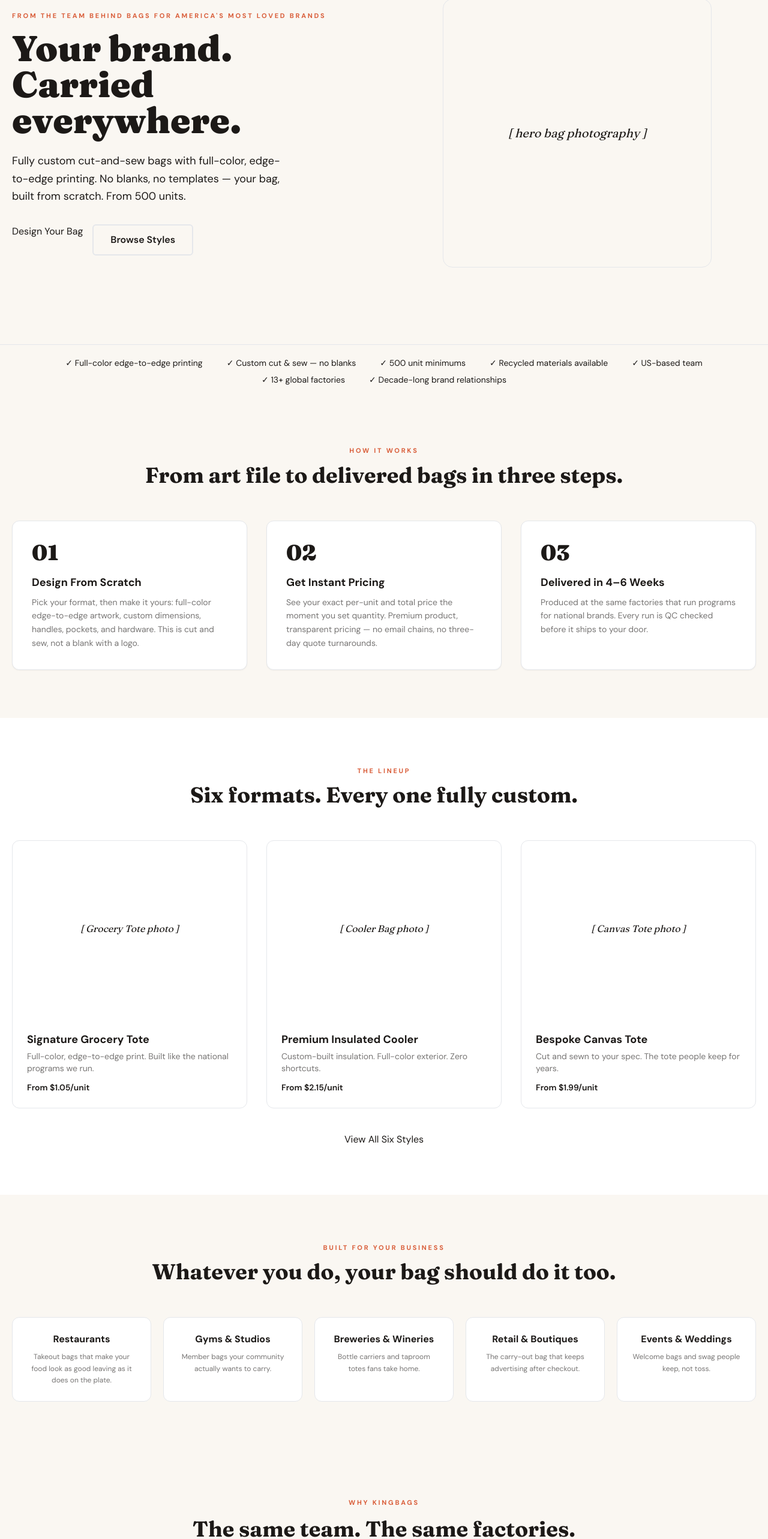
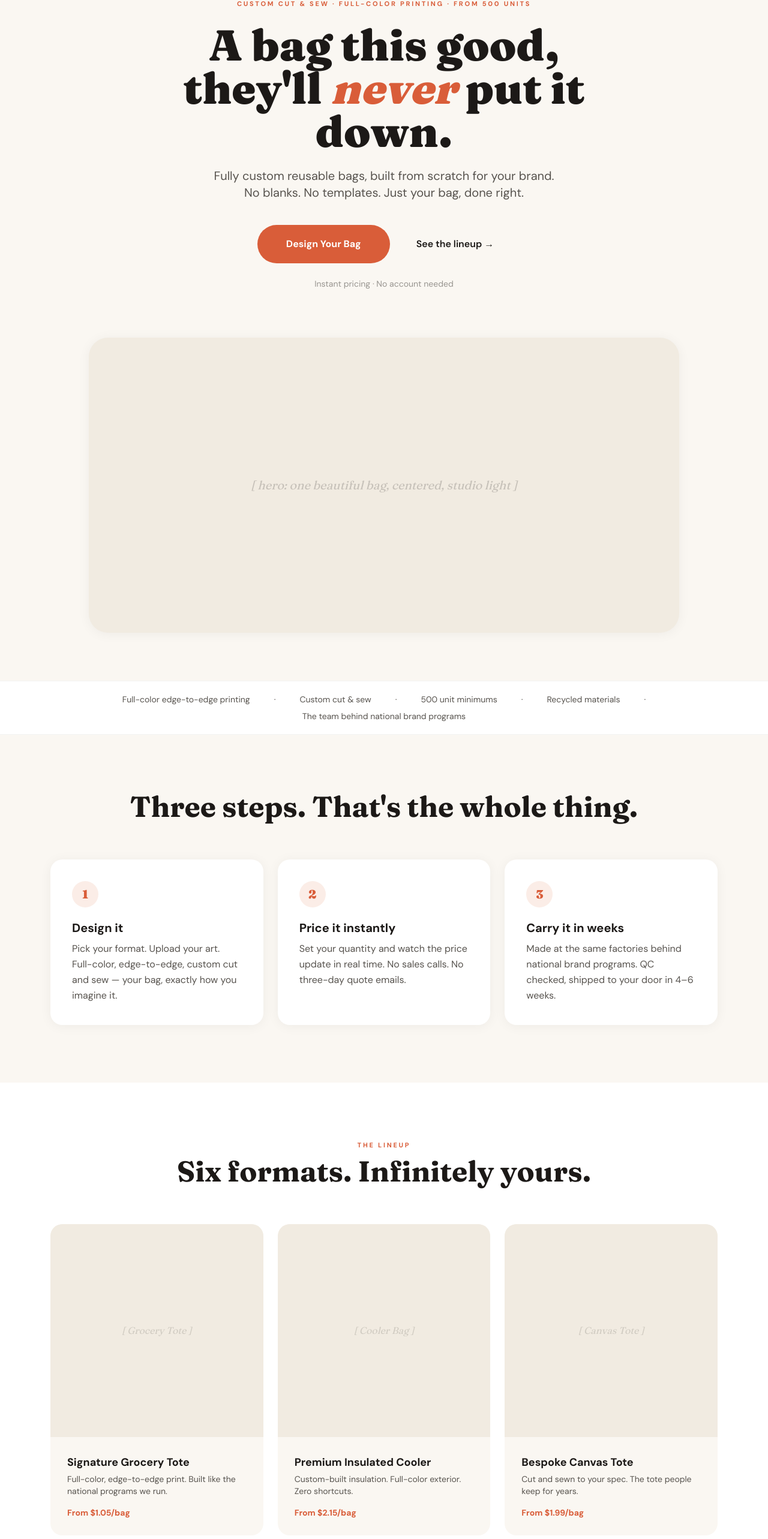
Before and after one commit to riley944/KINGBAGS, a Next.js app: page / in a window 1280 px wide. Shown: the part 195-2761 px from the top of the page at 60% size. Built offline with nearby package versions, Linux system fonts and the light colour scheme.

Commit message:
Update page.tsx

```diff
--- a/app/page.tsx
+++ b/app/page.tsx
@@ -2,74 +2,75 @@ import Link from "next/link";
 import { PRODUCTS } from "@/lib/products";
 
 const STEPS = [
-  { n: "01", t: "Design From Scratch", d: "Pick your format, then make it yours: full-color edge-to-edge artwork, custom dimensions, handles, pockets, and hardware. This is cut and sew, not a blank with a logo." },
-  { n: "02", t: "Get Instant Pricing", d: "See your exact per-unit and total price the moment you set quantity. Premium product, transparent pricing — no email chains, no three-day quote turnarounds." },
-  { n: "03", t: "Delivered in 4–6 Weeks", d: "Produced at the same factories that run programs for national brands. Every run is QC checked before it ships to your door." },
+  { n: "1", t: "Design it", d: "Pick your format. Upload your art. Full-color, edge-to-edge, custom cut and sew — your bag, exactly how you imagine it." },
+  { n: "2", t: "Price it instantly", d: "Set your quantity and watch the price update in real time. No sales calls. No three-day quote emails." },
+  { n: "3", t: "Carry it in weeks", d: "Made at the same factories behind national brand programs. QC checked, shipped to your door in 4–6 weeks." },
 ];
 
 const VERTICALS = [
-  { name: "Restaurants", d: "Takeout bags that make your food look as good leaving as it does on the plate." },
-  { name: "Gyms & Studios", d: "Member bags your community actually wants to carry." },
-  { name: "Breweries & Wineries", d: "Bottle carriers and taproom totes fans take home." },
-  { name: "Retail & Boutiques", d: "The carry-out bag that keeps advertising after checkout." },
-  { name: "Events & Weddings", d: "Welcome bags and swag people keep, not toss." },
+  { name: "Restaurants", emoji: "🍽️" },
+  { name: "Gyms & Studios", emoji: "💪" },
+  { name: "Breweries & Wineries", emoji: "🍺" },
+  { name: "Retail & Boutiques", emoji: "🛍️" },
+  { name: "Events & Weddings", emoji: "🎉" },
 ];
 
 export default function Home() {
   const featured = PRODUCTS.filter((p) => p.featured);
   return (
     <>
-      {/* HERO */}
-      <section className="bg-navy text-cream">
-        <div className="mx-auto max-w-7xl px-5 py-24 md:py-32 grid md:grid-cols-2 gap-12 items-center">
-          <div>
-            <p className="section-label mb-4 !text-gold">From the team behind bags for America's most loved brands</p>
-            <h1 className="font-serif font-black text-4xl md:text-6xl leading-[1.05] mb-6">
-              Your brand.<br />Carried <span className="text-gold">everywhere.</span>
-            </h1>
-            <p className="text-lg text-cream/70 mb-8 max-w-md leading-relaxed">
-              Fully custom cut-and-sew bags with full-color, edge-to-edge printing. No blanks, no templates — your bag, built from scratch. From 500 units.
-            </p>
-            <div className="flex flex-wrap gap-4">
-              <Link href="/design" className="btn-gold">Design Your Bag</Link>
-              <Link href="/products" className="inline-block border-2 border-cream/30 text-cream font-semibold px-7 py-3 rounded-md hover:border-gold hover:text-gold transition-colors">
-                Browse Styles
-              </Link>
-            </div>
+      {/* HERO — centered, product-first, CTA front and center */}
+      <section className="relative overflow-hidden">
+        <div className="mx-auto max-w-4xl px-5 pt-24 pb-16 md:pt-32 md:pb-20 text-center">
+          <p className="section-label mb-6">Custom cut & sew · Full-color printing · From 500 units</p>
+          <h1 className="font-serif font-black text-5xl md:text-7xl leading-[1.02] text-ink mb-6">
+            A bag this good,<br />they'll <span className="text-clay italic">never</span> put it down.
+          </h1>
+          <p className="text-lg md:text-xl text-ink-soft max-w-xl mx-auto mb-10 leading-relaxed">
+            Fully custom reusable bags, built from scratch for your brand. No blanks. No templates. Just your bag, done right.
+          </p>
+          <div className="flex flex-col sm:flex-row items-center justify-center gap-4 mb-6">
+            <Link href="/design" className="btn-clay text-lg !px-12 !py-5">Design Your Bag</Link>
+            <Link href="/products" className="btn-ghost">See the lineup →</Link>
           </div>
-          <div className="hidden md:flex items-center justify-center">
-            <div className="w-full aspect-square max-w-md rounded-2xl bg-navy-light border border-cream/10 flex items-center justify-center">
-              <span className="font-serif text-cream/20 text-xl italic">[ hero bag photography ]</span>
-            </div>
-          </div>
+          <p className="text-sm text-ink-soft/60">Instant pricing · No account needed</p>
         </div>
-        {/* Trust bar */}
-        <div className="border-t border-cream/10">
-          <div className="mx-auto max-w-7xl px-5 py-5 flex flex-wrap justify-center gap-x-10 gap-y-2 text-sm text-cream/50">
-            <span>✓ Full-color edge-to-edge printing</span>
-            <span>✓ Custom cut &amp; sew — no blanks</span>
-            <span>✓ 500 unit minimums</span>
-            <span>✓ Recycled materials available</span>
-            <span>✓ US-based team</span>
-            <span>✓ 13+ global factories</span>
-            <span>✓ Decade-long brand relationships</span>
+
+        {/* Product hero visual */}
+        <div className="mx-auto max-w-5xl px-5 pb-20">
+          <div className="aspect-[16/8] rounded-4xl bg-sand shadow-soft flex items-center justify-center">
+            <span className="font-serif italic text-ink/20 text-xl">[ hero: one beautiful bag, centered, studio light ]</span>
           </div>
         </div>
       </section>
 
-      {/* HOW IT WORKS */}
-      <section className="py-20">
-        <div className="mx-auto max-w-7xl px-5">
-          <p className="section-label mb-3 text-center">How It Works</p>
-          <h2 className="font-serif font-bold text-3xl md:text-4xl text-center text-navy mb-14">
-            From art file to delivered bags in three steps.
+      {/* TRUST STRIP */}
+      <section className="border-y border-ink/5 bg-white">
+        <div className="mx-auto max-w-6xl px-5 py-5 flex flex-wrap justify-center gap-x-10 gap-y-2 text-sm text-ink-soft">
+          <span>Full-color edge-to-edge printing</span>
+          <span>·</span>
+          <span>Custom cut & sew</span>
+          <span>·</span>
+          <span>500 unit minimums</span>
+          <span>·</span>
+          <span>Recycled materials</span>
+          <span>·</span>
+          <span>The team behind national brand programs</span>
+        </div>
+      </section>
+
+      {/* THREE STEPS */}
+      <section className="py-24">
+        <div className="mx-auto max-w-6xl px-5">
+          <h2 className="font-serif font-bold text-4xl md:text-5xl text-center text-ink mb-16">
+            Three steps. That's the whole thing.
           </h2>
-          <div className="grid md:grid-cols-3 gap-8">
+          <div className="grid md:grid-cols-3 gap-6">
             {STEPS.map((s) => (
-              <div key={s.n} className="bg-white rounded-xl p-8 shadow-sm border border-navy/5">
-                <div className="font-serif font-black text-4xl text-gold mb-4">{s.n}</div>
-                <h3 className="font-bold text-lg text-navy mb-2">{s.t}</h3>
-                <p className="text-sm text-ink/60 leading-relaxed">{s.d}</p>
+              <div key={s.n} className="bg-white rounded-2.5xl p-9 shadow-soft">
+                <div className="w-11 h-11 rounded-full bg-clay-tint text-clay font-serif font-black text-xl flex items-center justify-center mb-5">{s.n}</div>
+                <h3 className="font-bold text-xl text-ink mb-2">{s.t}</h3>
+                <p className="text-ink-soft leading-relaxed">{s.d}</p>
               </div>
             ))}
           </div>
@@ -77,65 +78,67 @@ export default function Home() {
       </section>
 
       {/* FEATURED PRODUCTS */}
-      <section className="py-20 bg-white">
-        <div className="mx-auto max-w-7xl px-5">
-          <p className="section-label mb-3 text-center">The Lineup</p>
-          <h2 className="font-serif font-bold text-3xl md:text-4xl text-center text-navy mb-14">
-            Six formats. Every one fully custom.
-          </h2>
-          <div className="grid md:grid-cols-3 gap-8 mb-10">
+      <section className="py-24 bg-white">
+        <div className="mx-auto max-w-6xl px-5">
+          <div className="text-center mb-16">
+            <p className="section-label mb-3">The Lineup</p>
+            <h2 className="font-serif font-bold text-4xl md:text-5xl text-ink">
+              Six formats. Infinitely yours.
+            </h2>
+          </div>
+          <div className="grid md:grid-cols-3 gap-6 mb-12">
             {featured.map((p) => (
-              <Link key={p.slug} href={`/products/${p.slug}`} className="group bg-cream rounded-xl overflow-hidden border border-navy/5 hover:shadow-lg transition-shadow">
-                <div className="aspect-[4/3] bg-navy/5 flex items-center justify-center">
-                  <span className="font-serif italic text-navy/20">[ {p.shortName} photo ]</span>
+              <Link key={p.slug} href={`/products/${p.slug}`} className="group bg-bone rounded-2.5xl overflow-hidden hover:shadow-lift transition-all hover:-translate-y-1">
+                <div className="aspect-square bg-sand flex items-center justify-center">
+                  <span className="font-serif italic text-ink/15">[ {p.shortName} ]</span>
                 </div>
-                <div className="p-6">
-                  <h3 className="font-bold text-navy text-lg group-hover:text-gold-dark transition-colors">{p.name}</h3>
-                  <p className="text-sm text-ink/60 mt-1 mb-3">{p.tagline}</p>
-                  <p className="text-sm font-semibold text-gold-dark">
-                    From ${p.tiers[p.tiers.length - 1].unitPrice.toFixed(2)}/unit
+                <div className="p-7">
+                  <h3 className="font-bold text-ink text-lg group-hover:text-clay transition-colors">{p.name}</h3>
+                  <p className="text-sm text-ink-soft mt-1 mb-4">{p.tagline}</p>
+                  <p className="text-sm font-bold text-clay">
+                    From ${p.tiers[p.tiers.length - 1].unitPrice.toFixed(2)}/bag
                   </p>
                 </div>
               </Link>
             ))}
           </div>
           <div className="text-center">
-            <Link href="/products" className="btn-outline">View All Six Styles</Link>
+            <Link href="/products" className="btn-primary">See all six formats</Link>
           </div>
         </div>
       </section>
 
-      {/* VERTICALS */}
-      <section className="py-20">
-        <div className="mx-auto max-w-7xl px-5">
-          <p className="section-label mb-3 text-center">Built For Your Business</p>
-          <h2 className="font-serif font-bold text-3xl md:text-4xl text-center text-navy mb-14">
-            Whatever you do, your bag should do it too.
+      {/* VERTICALS — playful strip */}
+      <section className="py-24">
+        <div className="mx-auto max-w-6xl px-5 text-center">
+          <h2 className="font-serif font-bold text-4xl md:text-5xl text-ink mb-4">
+            Made for whatever you make.
           </h2>
-          <div className="grid sm:grid-cols-2 lg:grid-cols-5 gap-5">
+          <p className="text-ink-soft max-w-lg mx-auto mb-14">
+            Restaurants, gyms, taprooms, boutiques, big days — if your customers carry it, it should carry your brand.
+          </p>
+          <div className="flex flex-wrap justify-center gap-4">
             {VERTICALS.map((v) => (
-              <div key={v.name} className="bg-white rounded-xl p-6 border border-navy/5 text-center">
-                <h3 className="font-bold text-navy mb-2">{v.name}</h3>
-                <p className="text-xs text-ink/60 leading-relaxed">{v.d}</p>
+              <div key={v.name} className="bg-white rounded-full px-7 py-3.5 shadow-soft flex items-center gap-2.5 hover:shadow-lift hover:-translate-y-0.5 transition-all">
+                <span className="text-xl">{v.emoji}</span>
+                <span className="font-semibold text-ink">{v.name}</span>
               </div>
             ))}
           </div>
         </div>
       </section>
 
-      {/* CREDIBILITY */}
-      <section className="py-20 bg-navy text-cream">
-        <div className="mx-auto max-w-4xl px-5 text-center">
-          <p className="section-label mb-4 !text-gold">Why KINGBAGS</p>
-          <h2 className="font-serif font-bold text-3xl md:text-4xl mb-6">
-            The same team. The same factories.<br />Now available to every business.
+      {/* CREDIBILITY + FINAL CTA */}
+      <section className="py-24 bg-ink text-bone">
+        <div className="mx-auto max-w-3xl px-5 text-center">
+          <p className="section-label mb-5 !text-clay-light">Why KINGBAGS</p>
+          <h2 className="font-serif font-bold text-4xl md:text-5xl mb-6 leading-tight">
+            The team behind the bags at America's most loved brands.
           </h2>
-          <p className="text-cream/70 leading-relaxed max-w-2xl mx-auto mb-8">
-            For over a decade, our parent company King Universal has designed and produced bags and branded merchandise
-            for some of the most demanding retail brands in America — theme parks, destination retailers, and national
-            chains. KINGBAGS brings that exact infrastructure to orders starting at just 500 units.
+          <p className="text-bone/60 leading-relaxed max-w-xl mx-auto mb-10">
+            For over a decade, our parent company King Universal has built bag programs for theme parks, destination retailers, and national chains. KINGBAGS brings that exact craft to your business — starting at just 500 units.
           </p>
-          <Link href="/design" className="btn-gold">Start Designing</Link>
+          <Link href="/design" className="btn-clay text-lg !px-12 !py-5">Design Your Bag</Link>
         </div>
       </section>
     </>
```
